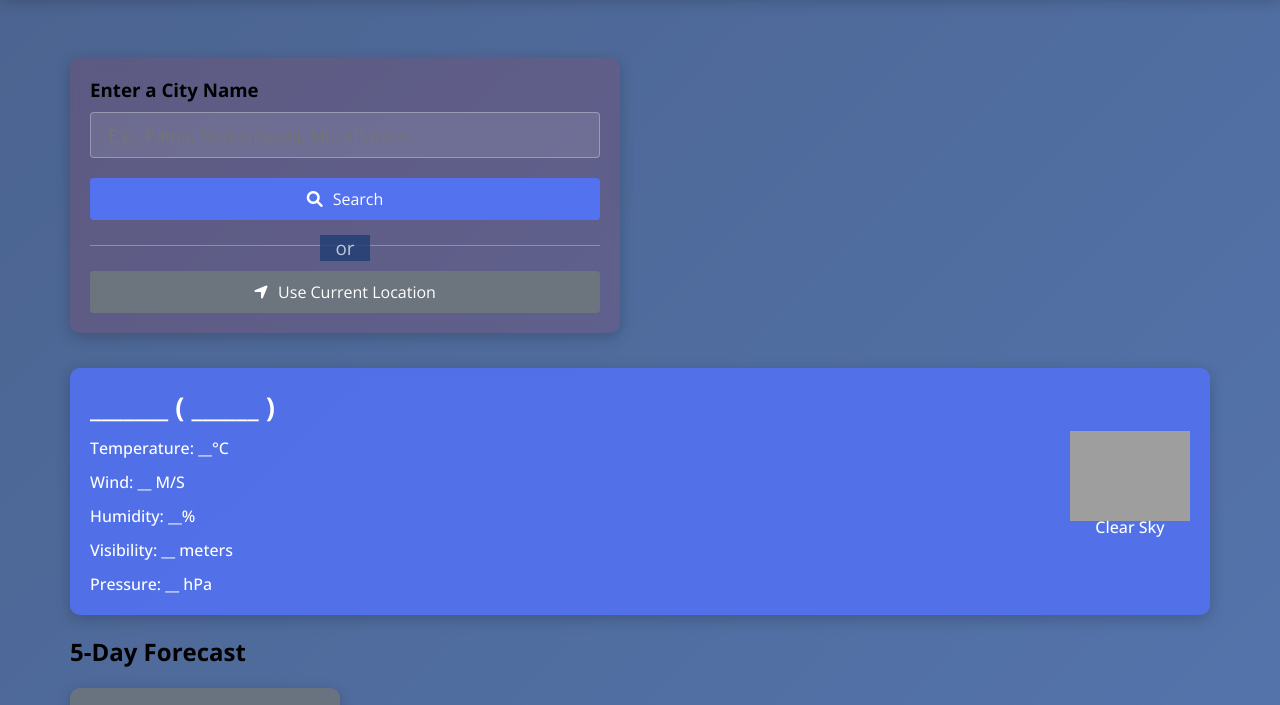
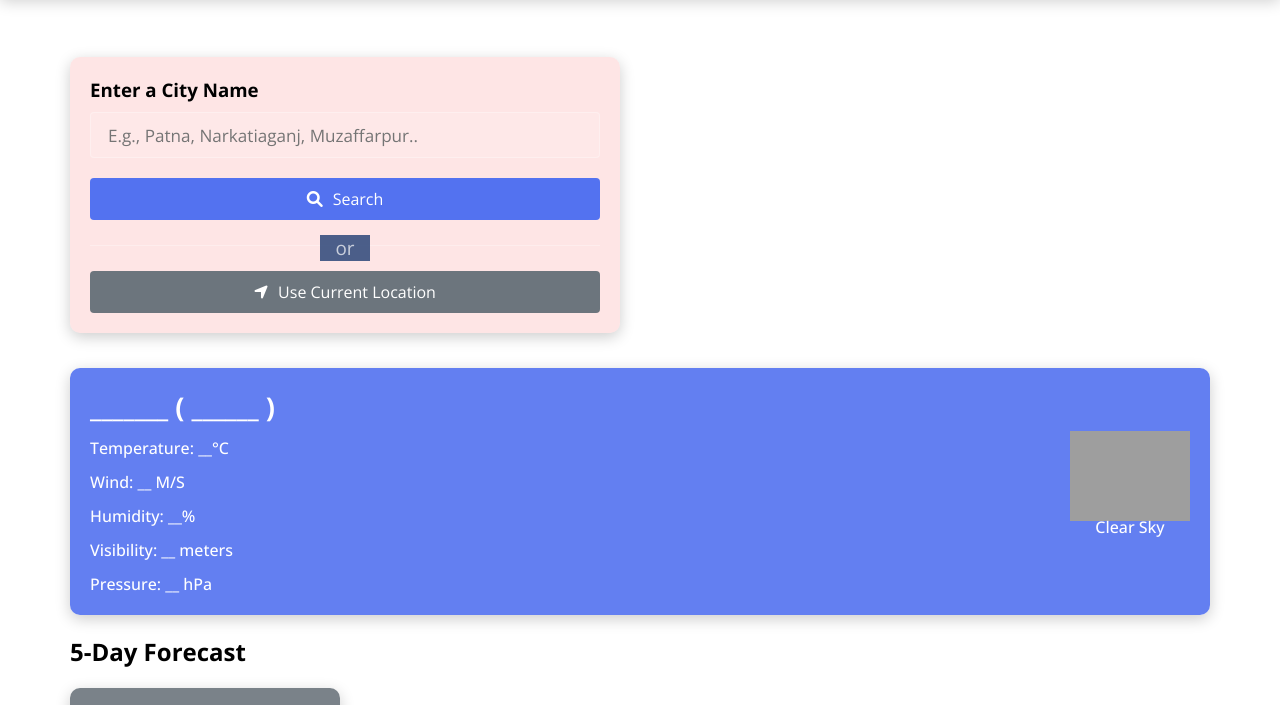
Before and after one commit to RahulYadav242/weather-app, a plain HTML site: page index.html in a window 1280 px wide. Shown: the part 86-791 px from the top of the page. Drawn offline with nearby package versions, Linux system fonts and the light colour scheme; grey boxes are pictures that could not be loaded.

Commit message:
Update index.html

```diff
--- a/index.html
+++ b/index.html
@@ -9,7 +9,7 @@
     <link rel="stylesheet" href="https://cdnjs.cloudflare.com/ajax/libs/font-awesome/6.0.0/css/all.min.css">
 </head>
 <body>
-    <div class="background-animation"></div>
+    <!-- <div class="background-animation"></div> -->
     <h1>Weather Dashboard</h1>
     <div class="container">
         <div class="weather-input">
```
